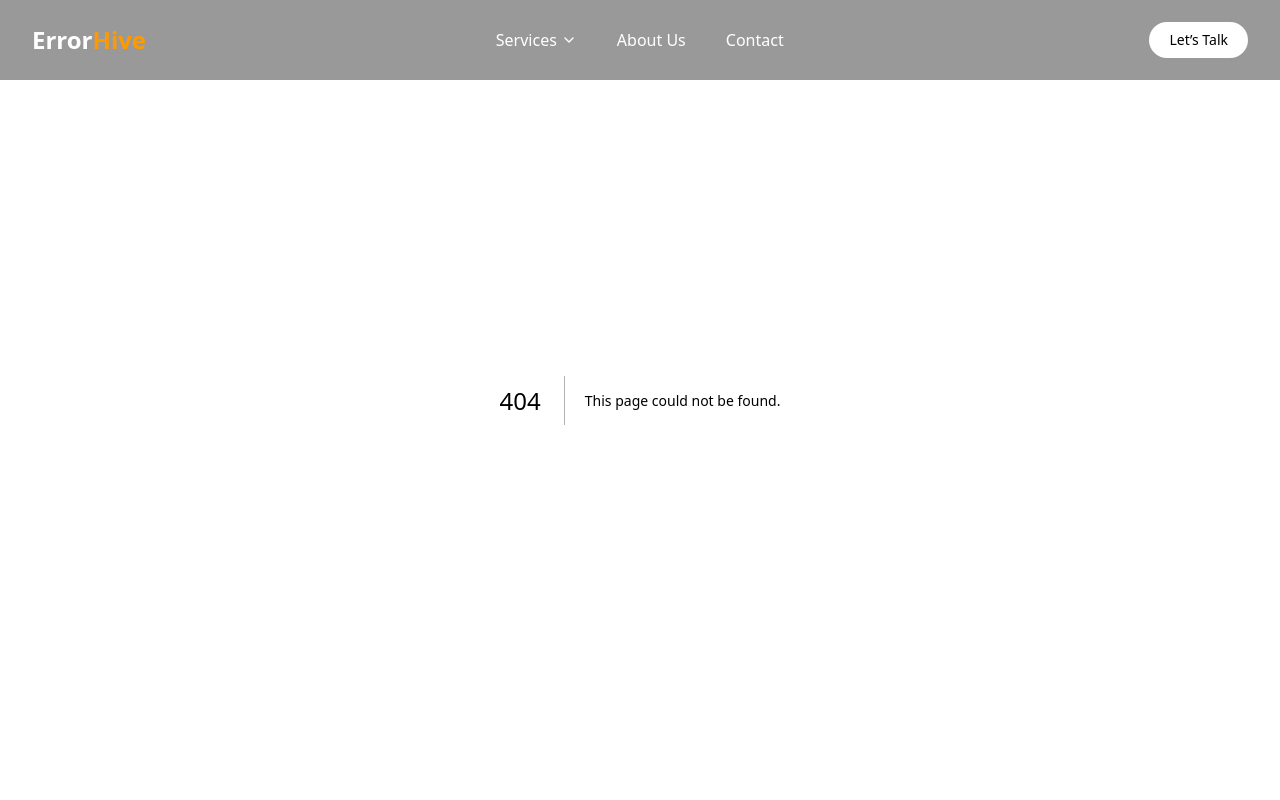
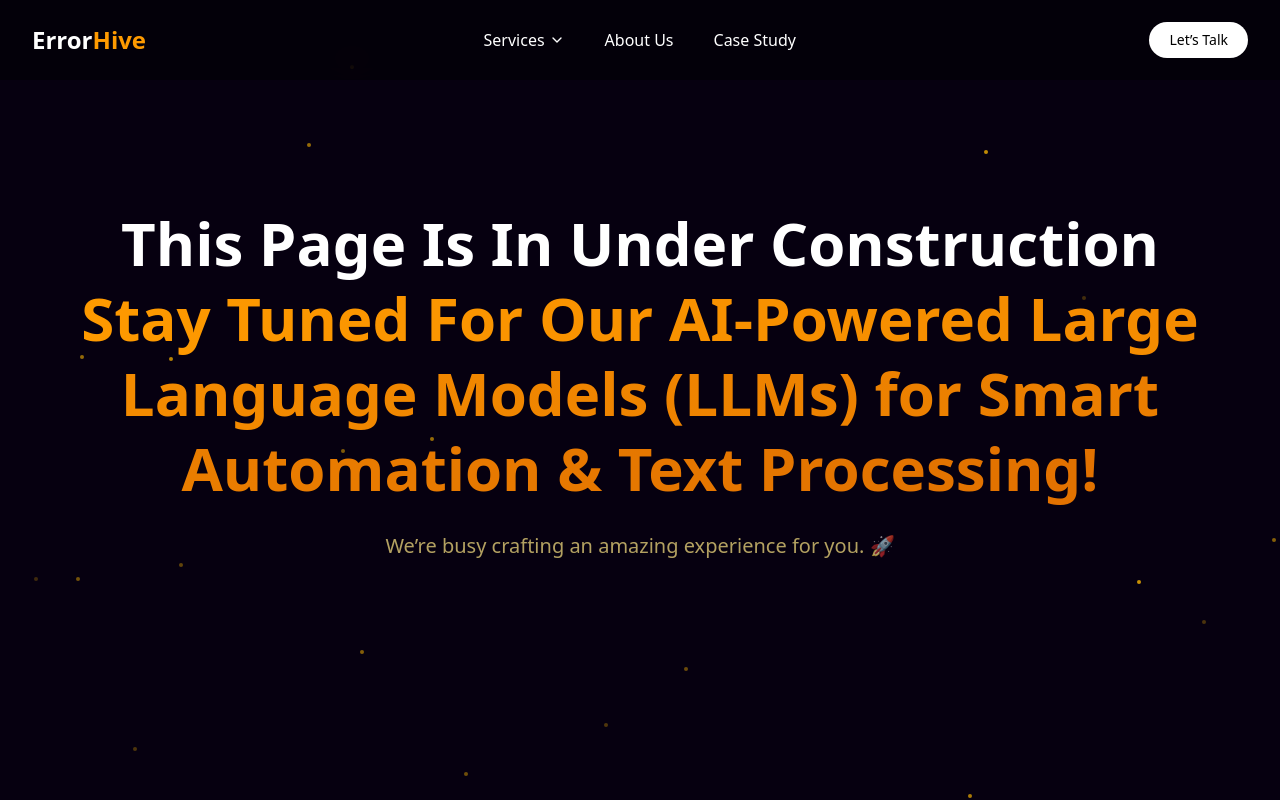
Before and after one commit to sbhavsar0103/error-hive-v-next, a Next.js app: page /case-study in a window 1280 px wide. Before the commit this address had no page. Shown: the top 800 px of the page. Built offline with nearby package versions, Linux system fonts and the light colour scheme.

Commit message:
- Update Button Routes - Add Case Study Page For Future Implementions - Add next-sitemap.config.js File For sitemap and robots - update package.json

```diff
--- a/app/Components/NavBar/NavBar.tsx
+++ b/app/Components/NavBar/NavBar.tsx
@@ -151,15 +151,17 @@ const Navbar = () => {
               About Us
             </Link>
 
-            <Link href="/contact" className="text-white hover:text-blue-400 transition">
-              Contact
+            <Link href="/case-study" className="text-white hover:text-blue-400 transition">
+              Case Study
             </Link>
 
           </div>
 
-          <button className="ml-4 bg-white text-black px-5 py-2 rounded-full text-sm font-medium hover:bg-gray-200 transition">
-            Let’s Talk
-          </button>
+          <Link href="/contact" className="text-white hover:text-blue-400 transition">
+            <button className="ml-4 bg-white text-black px-5 py-2 rounded-full text-sm font-medium hover:bg-gray-200 transition">
+              Let’s Talk
+            </button>
+          </Link>
 
           {/* MOBILE BUTTON */}
           <div className="md:hidden">
--- /dev/null
+++ b/app/Pages/CaseStudy/CaseStudyHero.tsx
@@ -0,0 +1,64 @@
+'use client';
+import { useEffect, useState } from "react";
+import FloatingParticles from "./Components/FloatingParticles";
+import CurvedLoop from "../../Components/CurvedLoop/CurvedLoop";
+import MagicBento from "../../Components/MagicBento/MagicBento";
+import { motion } from "framer-motion";
+
+export default function CaseStudyHero() {
+    const [mounted, setMounted] = useState(false);
+
+    const container = {
+        hidden: { opacity: 0 },
+        show: {
+            opacity: 1,
+            transition: {
+                staggerChildren: 0.25,
+                delayChildren: 0.3,
+            },
+        },
+    };
+
+    useEffect(() => {
+        setMounted(true);
+    }, []);
+
+    return (
+        <>
+            <motion.div
+                variants={container}
+                initial="hidden"
+                animate="show"
+                className="relative min-h-screen bg-[#060010] overflow-hidden flex items-center justify-center"
+            >
+                {/* Background grid overlay */}
+                <div className="absolute inset-0 bg-grid-pattern opacity-10"></div>
+
+                <FloatingParticles />
+
+                {/* Centered content */}
+                <div className="relative z-10 w-full flex justify-center px-6">
+                    <div className="max-w-7xl w-full flex flex-col items-center text-center">
+                        <div className={`transition-all duration-1000 ${mounted ? "opacity-100 translate-y-0" : "opacity-0 translate-y-10"}`}>
+                            <h1 className="text-4xl lg:text-6xl font-bold text-white mb-6 leading-tight">
+                                This Page Is In Under Construction <br />
+                                <span className="bg-gradient-to-r from-amber-500 to-amber-600 bg-clip-text text-transparent">
+                                        Stay Tuned For Our AI-Powered Large Language Models (LLMs) for Smart Automation & Text Processing!
+                                </span>
+                            </h1>
+
+                            <p className="text-xl text-amber-200/70 mb-8 leading-relaxed max-w-4xl mx-auto">
+                                    We’re busy crafting an amazing experience for you. 🚀
+                            </p>
+                        </div>
+                    </div>
+                </div>
+            </motion.div>
+            <hr />
+            <section className="bg-[#060010] flex flex-col items-center justify-center overflow-hidden">
+                <CurvedLoop marqueeText="Error - Hive Solution ✦" speed={2} curveAmount={120} direction="right" interactive={true} />
+                <MagicBento textAutoHide={true} enableStars={true} enableSpotlight={true} enableBorderGlow={true} enableTilt={false} enableMagnetism={false} clickEffect={false} spotlightRadius={250} particleCount={8} glowColor="245, 158, 11" />
+            </section>
+        </>
+    );
+}
--- /dev/null
+++ b/app/Pages/CaseStudy/Components/FloatingParticles.tsx
@@ -0,0 +1,43 @@
+import React, { useEffect, useState } from "react";
+import { motion } from "framer-motion";
+
+type Particle = {
+  left: number;
+  top: number;
+  opacity: number;
+};
+
+const FloatingParticles: React.FC = () => {
+  const [particles, setParticles] = useState<Particle[]>([]);
+
+  useEffect(() => {
+    const generated = Array.from({ length: 20 }).map(() => ({
+      left: Math.random() * 100,
+      top: Math.random() * 100,
+      opacity: Math.random() * 0.6 + 0.2,
+    }));
+    setParticles(generated);
+  }, []);
+
+  if (!particles.length) return null; // prevent SSR mismatch
+
+  return (
+    <div className="absolute inset-0 overflow-hidden">
+      {particles.map((particle, i) => (
+        <motion.div
+          key={i}
+          initial={{ opacity: 0 }}
+          animate={{ opacity: particle.opacity }}
+          transition={{ duration: 1.5, delay: i * 0.05 }}
+          className="absolute w-1 h-1 bg-amber-400 rounded-full animate-particle"
+          style={{
+            left: `${particle.left}%`,
+            top: `${particle.top}%`,
+          }}
+        />
+      ))}
+    </div>
+  );
+};
+
+export default FloatingParticles;
--- a/app/Pages/Home/Home.tsx
+++ b/app/Pages/Home/Home.tsx
@@ -6,6 +6,7 @@ import MagicBento from "../../Components/MagicBento/MagicBento";
 import OurServices from "./Components/OurServices";
 import WhyChooseUs from "./Components/WhyChooseUs";
 import LetsConnect from "./Components/LetsConnect";
+import Link from "next/link";
 
 const BannerHero: React.FC = () => {
   return (
@@ -46,12 +47,6 @@ const BannerHero: React.FC = () => {
 
         {/* Hero Content */}
         <div className="relative z-10 h-full flex flex-col items-center justify-center text-center px-4 pointer-events-none">
-          <div className="mb-6 pointer-events-auto">
-            <span className="inline-block px-6 py-2 bg-amber-500/10 border border-amber-500/30 rounded-full text-amber-500 text-sm font-medium backdrop-blur-sm">
-              New Background
-            </span>
-          </div>
-
           <h1 className="text-5xl sm:text-6xl md:text-7xl lg:text-8xl font-bold text-white mb-8 leading-tight pointer-events-auto">
             Welcome To <br />
             <span className="text-amber-500">Error-Hive Solution</span>
@@ -62,19 +57,23 @@ const BannerHero: React.FC = () => {
           </p>
 
           <div className="flex flex-col sm:flex-row gap-4 pointer-events-auto">
+            <Link href="/contact" passHref>
               <button
                 type="button"
                 className="px-8 py-4 bg-white text-black font-semibold rounded-full hover:bg-amber-500 hover:text-white transition-all duration-300 transform hover:scale-105"
               >
                 Get Started
               </button>
+            </Link>
 
+            <Link href="/about" passHref>
               <button
                 type="button"
                 className="px-8 py-4 bg-transparent border border-white text-white font-semibold rounded-full hover:bg-white hover:text-black transition-all duration-300"
               >
                 Learn More
               </button>
+            </Link>
           </div>
         </div>
       </section>
--- /dev/null
+++ b/app/case-study/page.tsx
@@ -0,0 +1,5 @@
+import CaseStudyHero from "@/app/Pages/CaseStudy/CaseStudyHero";
+
+export default function CaseStudyPage() {
+  return <CaseStudyHero />;
+}
--- /dev/null
+++ b/next-sitemap.config.js
@@ -0,0 +1,6 @@
+/** @type {import('next-sitemap').IConfig} */
+module.exports = {
+  siteUrl: 'https://error-hive.com',
+  generateRobotsTxt: true,
+  sitemapSize: 7000,
+};
--- a/package.json
+++ b/package.json
@@ -6,7 +6,8 @@
     "dev": "next dev --webpack",
     "build": "next build --webpack",
     "start": "next start",
-    "lint": "eslint"
+    "lint": "eslint",
+    "postbuild": "next-sitemap"
   },
   "dependencies": {
     "@use-gesture/react": "^10.3.1",
@@ -16,6 +17,7 @@
     "lucide-react": "^0.563.0",
     "motion": "^12.29.2",
     "next": "16.1.5",
+    "next-sitemap": "^4.2.3",
     "react": "19.2.3",
     "react-dom": "19.2.3",
     "tailwind-merge": "^3.4.0",
```
Also changed, not shown: 1 other file (tests, documents, lock files or other folders). Lines whose indentation alone changed are shown as unchanged.
